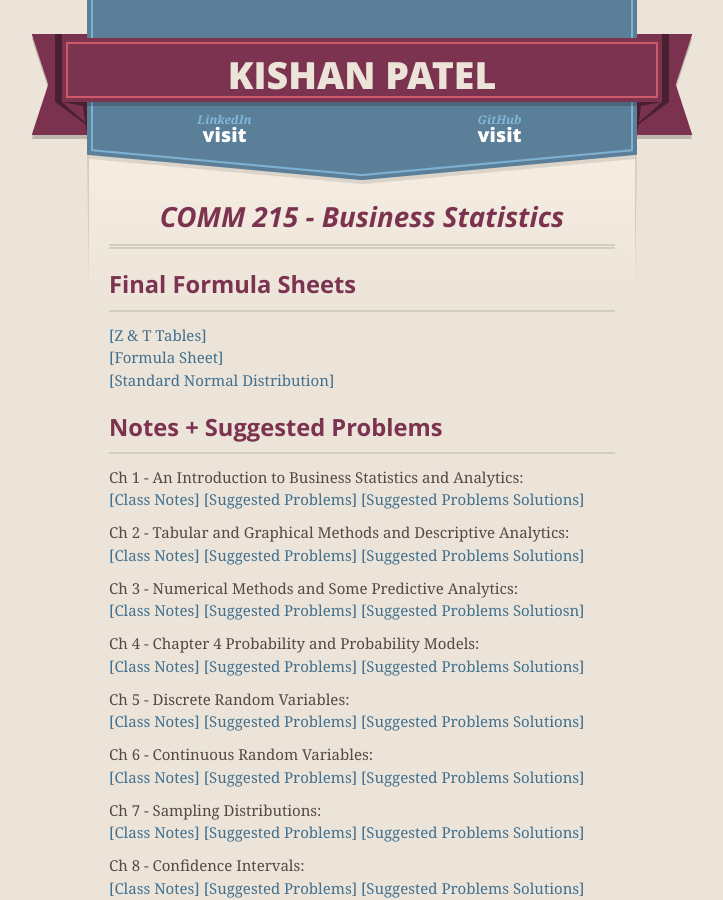
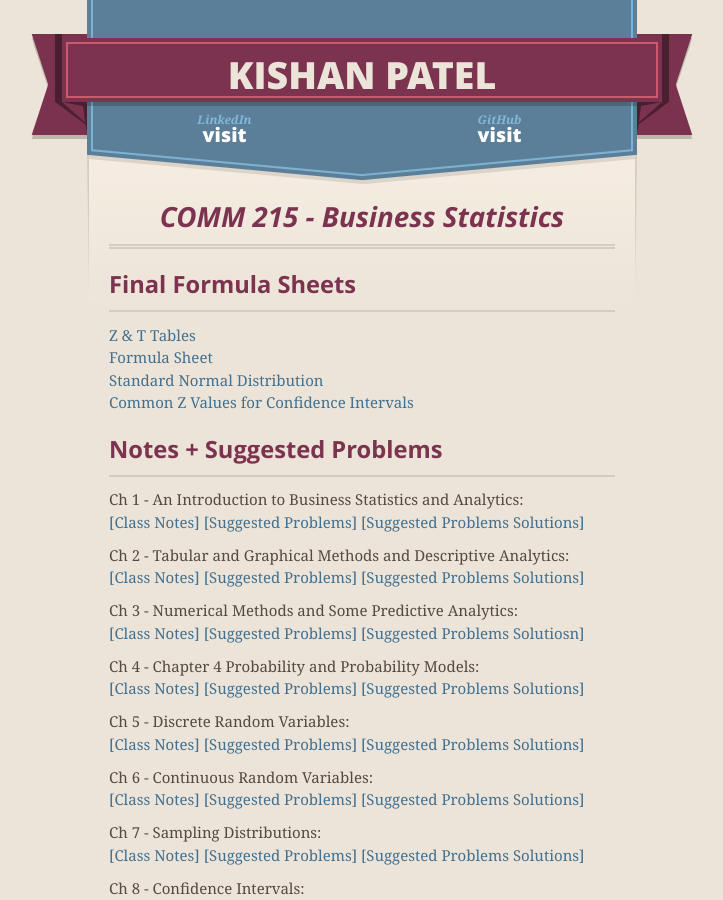
Before and after one commit to kishan-patel/kishan-patel.github.io, a Jekyll site: the page built from _posts/2018-03-06-comm-215.md, in a window 1280 px wide and 900 px high. Shown: the whole window, without its empty margins (278-1001 px from the left). Built offline with Jekyll 4.4.1, drawn with Linux system fonts in a browser that asks for light colours; nearby versions of some CDN libraries.

Commit message:
update comm 215

```diff
--- a/_posts/2018-03-06-comm-215.md
+++ b/_posts/2018-03-06-comm-215.md
@@ -20,9 +20,10 @@ Let's test some inline math int $\int_{a}^{b} x^2 dx$
 
 ## Final Formula Sheets
 
-[[Z & T Tables]]({{site.url}}/assets/pdf/comm-215/z-and-t-tables.pdf)
-[[Formula Sheet]]({{site.url}}/assets/pdf/comm-215/final-formula-sheet.pdf)
-[[Standard Normal Distribution]]({{site.url}}/assets/pdf/comm-215/standard-normal-distribution.jpg)
+[Z & T Tables]({{site.url}}/assets/pdf/comm-215/z-and-t-tables.pdf)
+[Formula Sheet]({{site.url}}/assets/pdf/comm-215/final-formula-sheet.pdf)
+[Standard Normal Distribution]({{site.url}}/assets/pdf/comm-215/standard-normal-distribution.jpg)
+[Common Z Values for Confidence Intervals]({{site.url}}/assets/pdf/comm-215/interval-estimate-z.png)
 
 ## Notes + Suggested Problems
 
```
Also changed, not shown: assets/pdf/comm-215/interval-estimate-z.png (added).
